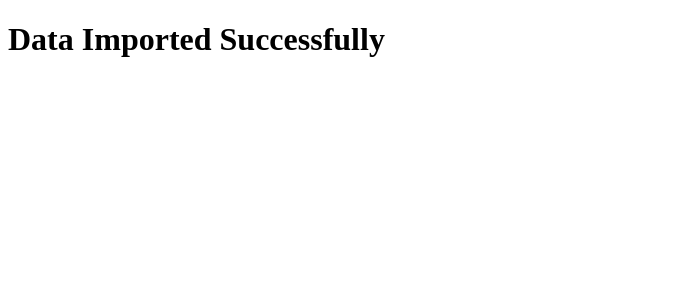
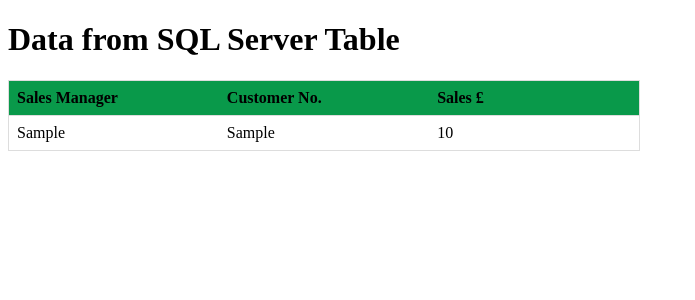
Before and after one commit to aknott1965/forecast_app, a Django app: template testsql/templates/import_complete.html in a window 1280 px wide. Shown: the top 300 px of the page, without its empty margins (0-695 px from the left). Run offline with Django 5.2, Linux system fonts and the light colour scheme; the template is opened without the code that fills it: values that come from a table or form of the project are taken from there, others are empty; tables that the repository leaves empty hold one stand-in row (values such as "Sample post").

Commit message:
Adding css styles and SQL data rendering

```diff
--- a/connection/settings.py
+++ b/connection/settings.py
@@ -130,6 +130,11 @@ USE_TZ = True
 
 STATIC_URL = 'static/'
 
+# STATICFILES_DIRS = [
+#     (BASE_DIR, 'static')
+# ]
+
+
 # Default primary key field type
 # https://docs.djangoproject.com/en/5.0/ref/settings/#default-auto-field
 
--- /dev/null
+++ b/testsql/static/styles.css
@@ -0,0 +1,23 @@
+/* styles.css */
+table {
+    width: 50%;
+    border-collapse: collapse;
+    border: 1px solid #ddd;
+}
+th, td {
+    padding: 8px;
+    text-align: left;
+    border-bottom: 1px solid #ddd;
+}
+th {
+    background-color: #09994a;
+    width: 25%; /* Specify column width for header */
+}
+td {
+    width: 25%; /* Specify column width for data cells */
+}
+
+
+tr:hover {
+    background-color: #4cca68;
+}
--- a/testsql/templates/import_complete.html
+++ b/testsql/templates/import_complete.html
@@ -1,13 +1,34 @@
 <!-- import_complete.html -->
+{% load static %}
 
 <!DOCTYPE html>
 <html lang="en">
 <head>
     <meta charset="UTF-8">
     <title>Import Complete</title>
+    <link rel="stylesheet" type="text/css" href="{% static 'styles.css' %}">
 </head>
 <body>
-    <h1>Data Imported Successfully</h1>
-    <!-- Add code to display imported data here -->
+    <h1>Data from SQL Server Table</h1>
+    <table>
+        <thead>
+            <tr>
+                <th>Sales Manager</th>
+                <th>Customer No.</th>
+                <th>Sales £</th>
+                <!-- Add more headers for additional fields -->
+            </tr>
+        </thead>
+        <tbody>
+            {% for item in data %}
+                <tr>
+                    <td>{{ item.Sales_person }}</td>
+                    <td>{{ item.Cust_no }}</td>
+                    <td>{{ item.Sales_Amount }}</td>
+                    <!-- Add more columns for additional fields -->
+                </tr>
+            {% endfor %}
+        </tbody>
+    </table>
 </body>
 </html>
--- a/testsql/urls.py
+++ b/testsql/urls.py
@@ -5,7 +5,7 @@ from .views import import_data_view
 
 urlpatterns = [
     # Define the URL pattern for the import data view
-    path('import-data/', import_data_view, name='import_data'),
+    path('', import_data_view, name='import_data'),
 
     # Add other URL patterns as needed
 ]
--- a/testsql/views.py
+++ b/testsql/views.py
@@ -2,7 +2,9 @@
 
 from django.shortcuts import render
 from .utils import import_sales_data
+from .models import ActualSales
 
 def import_data_view(request):
     import_sales_data()
-    return render(request, 'import_complete.html')
+    data = ActualSales.objects.all()
+    return render(request, 'import_complete.html',{'data': data} )
```
